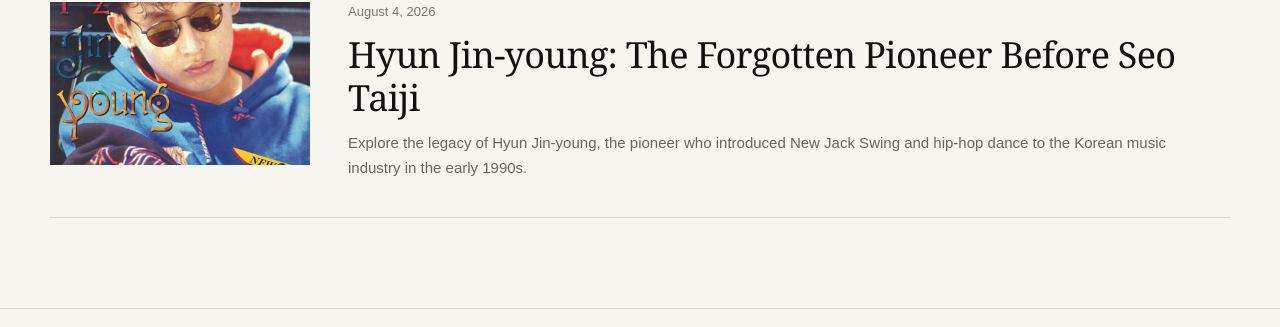
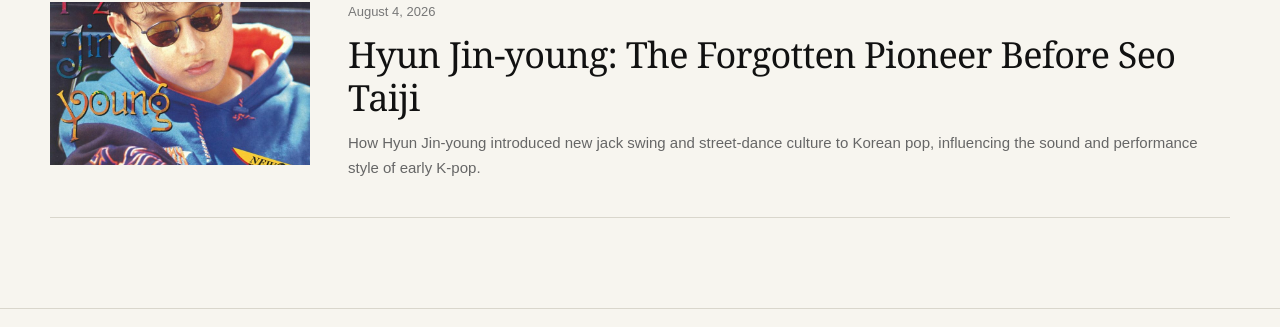
Before and after one commit to kpopkpedia/Kcurator, a Jekyll site: the page built from category/old-k-pop-archive/index.html, in a window 1280 px wide and 900 px high, scrolled down 2163 px. Shown: the part 482-809 px from the top of the window. Built offline with Jekyll 4.4.1, drawn with Linux system fonts in a browser that asks for light colours.

Commit message:
Update _posts/2026-09-08-hyun-jin-young-the-forgotten-pioneer-before-seo-taiji.md (via Pages CMS)

```diff
--- a/_posts/2026-09-08-hyun-jin-young-the-forgotten-pioneer-before-seo-taiji.md
+++ b/_posts/2026-09-08-hyun-jin-young-the-forgotten-pioneer-before-seo-taiji.md
@@ -2,9 +2,9 @@
 title: "Hyun Jin-young: The Forgotten Pioneer Before Seo Taiji"
 date: 2026-08-04 10:00:00
 category: Old K-pop
-description: Explore the legacy of Hyun Jin-young, the pioneer who introduced
-  New Jack Swing and hip-hop dance to the Korean music industry in the early
-  1990s.
+description: How Hyun Jin-young introduced new jack swing and street-dance
+  culture to Korean pop, influencing the sound and performance style of early
+  K-pop.
 permalink: 2026/07/old-k-pop-hyun-jin-young-forgotten.html
 image: /assets/images/hynjinyoung.jpg
 ---
```
